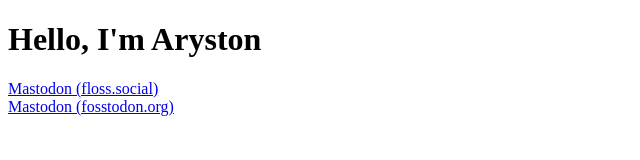
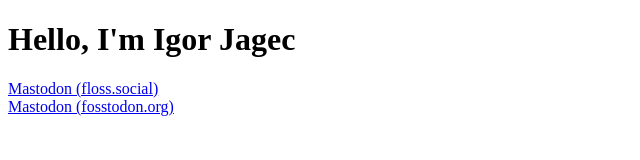
Before and after one commit to Aryston/aryston.github.io, a plain HTML site: page index.html in a window 1280 px wide. Shown: the whole page, without its empty margins (0-640 px from the left). Drawn offline with Linux system fonts and the light colour scheme.

Commit message:
Update index.html
Aryston replaced with Igor Jagec. Fosstoson still not working.

```diff
--- a/index.html
+++ b/index.html
@@ -5,7 +5,7 @@
   <title>Aryston's Website</title>
 </head>
 <body>
-  <h1>Hello, I'm Aryston</h1>
+  <h1>Hello, I'm Igor Jagec</h1>
   <p>
     <a rel="me" href="https://floss.social/@aryston">Mastodon (floss.social)</a><br>
     <a rel="me" href="https://fosstodon.org/@Igorjagec">Mastodon (fosstodon.org)</a>
```
